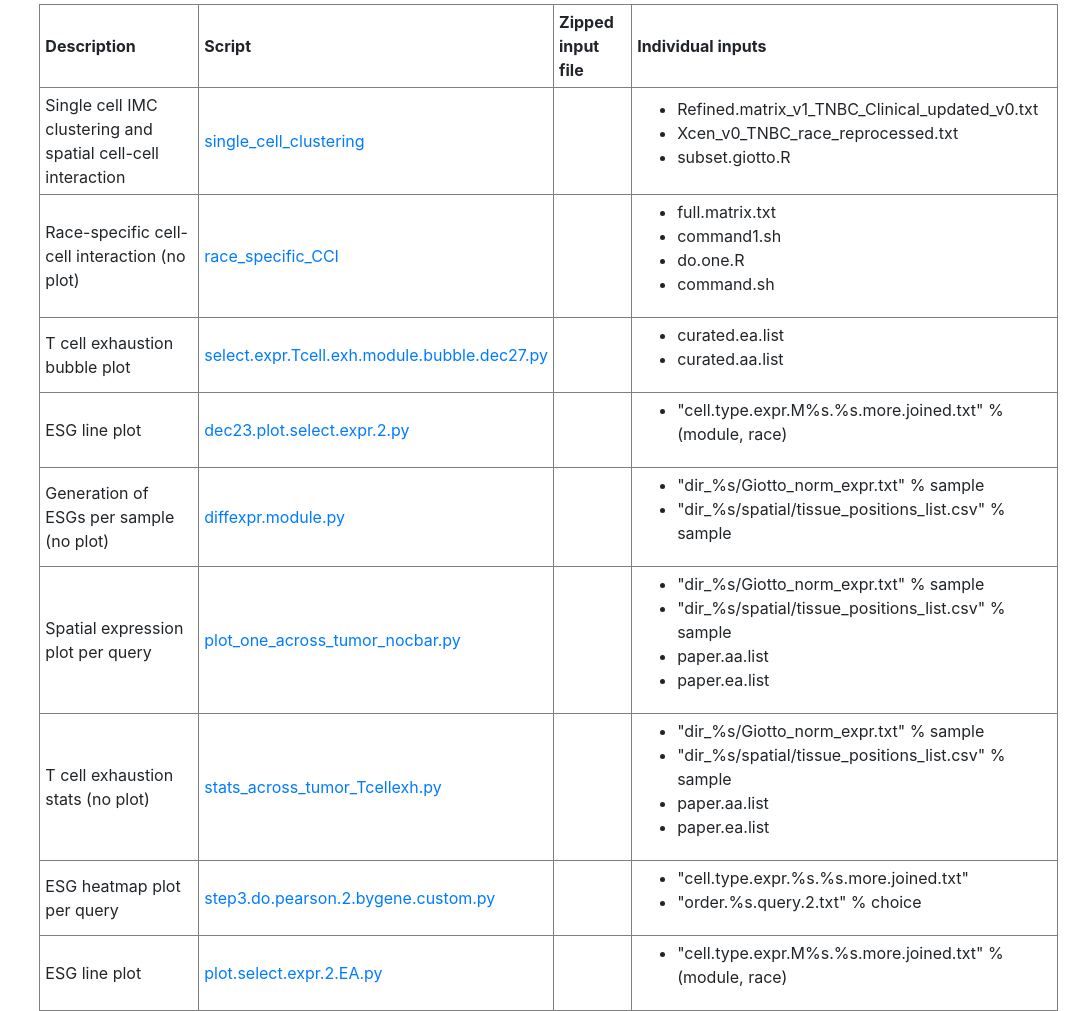
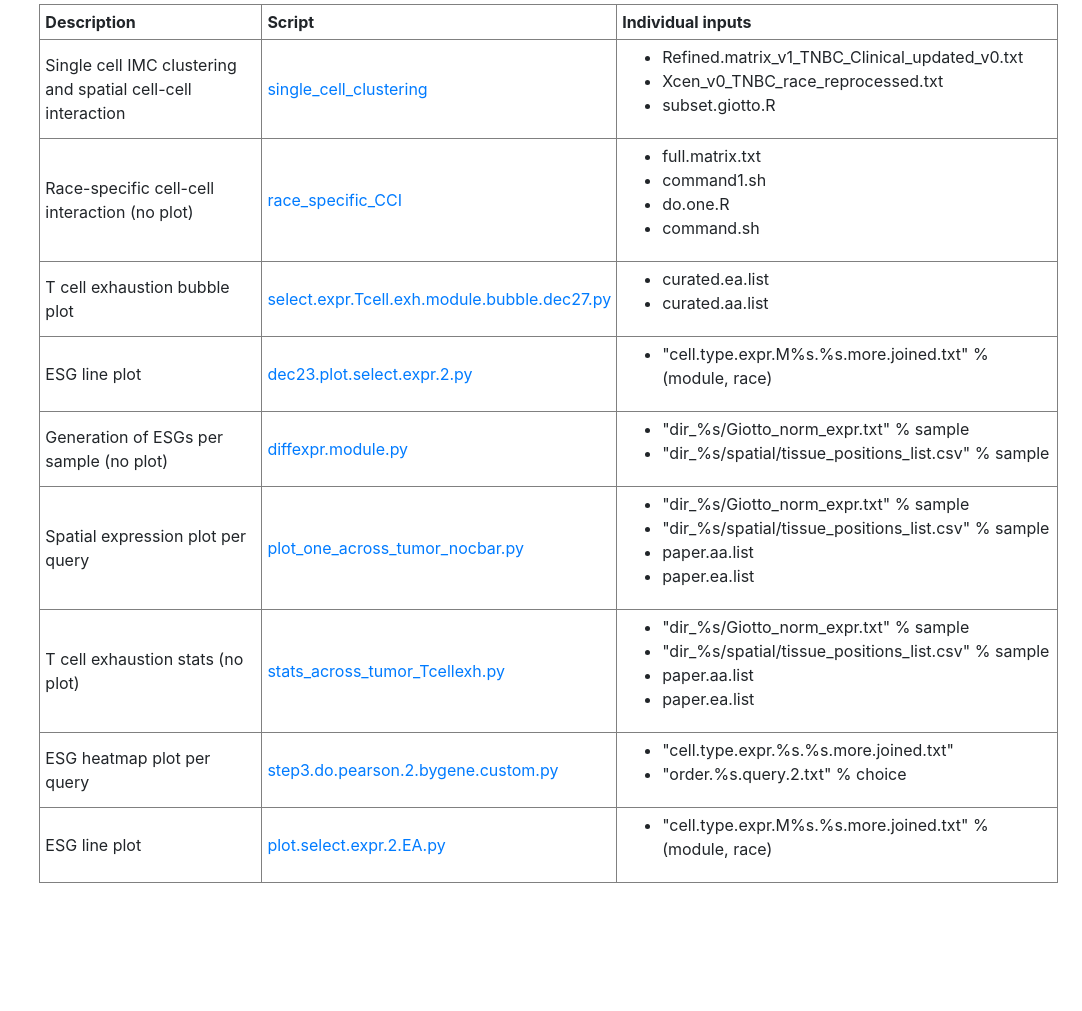
Before and after one commit to qianzhulab/qianzhulab.github.io, a plain HTML site: page suppl/TNBC.scripts/index.html in a window 1280 px wide. Shown: the part 174-1185 px from the top of the page, without its empty margins (198-1280 px from the left). After the commit the page ends 1057 px from the top, so only its background shows below. Drawn offline with Linux system fonts and the light colour scheme.

Commit message:
Add files via upload

```diff
--- a/suppl/TNBC.scripts/index.html
+++ b/suppl/TNBC.scripts/index.html
@@ -29,85 +29,85 @@ Here you find the codes for generating figures and results in the paper.
     <tr>
       <th>Description</th>
       <th>Script</th>
-      <th>Zipped input file</th>
       <th>Individual inputs</th>
+      <!--<th>Zipped input file</th>-->
     </tr>
   </thead>
   <tbody>
     <tr>
 	  <td>Single cell IMC clustering and spatial cell-cell interaction</td>
 	  <td><a href="single_cell_clustering.html">single_cell_clustering</a></td>
-	  <td></td>
 	  <td><ul><li>Refined.matrix_v1_TNBC_Clinical_updated_v0.txt</li>
 	  <li>Xcen_v0_TNBC_race_reprocessed.txt</li>
 	  <li>subset.giotto.R</li>
 	  </ul></td>
+	  <!--<td></td>-->
     </tr>
 	<tr>
 	  <td>Race-specific cell-cell interaction (no plot)</td>
 	  <td><a href="race_specific_CCI.html">race_specific_CCI</a></td>
-	  <td></td>
 	  <td><ul><li>full.matrix.txt</li>
 	  <li>command1.sh</li>
 	  <li>do.one.R</li>
 	  <li>command.sh</li>
 	  </ul></td>
+	  <!--<td></td>-->
 	</tr>
     <tr>
       <td>T cell exhaustion bubble plot</td>
       <td><a href="select.expr.Tcell.exh.module.bubble.dec27.html">select.expr.Tcell.exh.module.bubble.dec27.py</a></td>
-<td></td>
 <td><ul>
 <li>curated.ea.list</li>
       <li>curated.aa.list</li>
 	  </ul></td>
+	  <!--<td></td>-->
     </tr>
     <tr>
       <td>ESG line plot</td>
       <td><a href="dec23.plot.select.expr.2.html">dec23.plot.select.expr.2.py</a></td>
-<td></td>
       <td><ul>
 	  <li>"cell.type.expr.M%s.%s.more.joined.txt" % (module, race)</li></ul></td>
+	  <!--<td></td>-->
     </tr>
     <tr>
       <td>Generation of ESGs per sample (no plot)</td>
       <td><a href="diffexpr.module.html">diffexpr.module.py</a></td>
-	<td></td>
       <td><ul><li>"dir_%s/Giotto_norm_expr.txt" % sample</li>
       <li>"dir_%s/spatial/tissue_positions_list.csv" % sample</li></ul></td>
+	  <!--<td></td>-->
     </tr>
     <tr>
       <td>Spatial expression plot per query</td>
       <td><a href="plot_one_across_tumor_nocbar.html">plot_one_across_tumor_nocbar.py</a></td>
-     <td></td>
 	 <td><ul><li>"dir_%s/Giotto_norm_expr.txt" % sample</li>
       <li>"dir_%s/spatial/tissue_positions_list.csv" % sample</li>
       <li>paper.aa.list</li>
       <li>paper.ea.list</li></ul></td>
+	  <!--<td></td>-->
     </tr>
     <tr>
       <td>T cell exhaustion stats (no plot)</td>
       <td><a href="stats_across_tumor_Tcellexh.html">stats_across_tumor_Tcellexh.py</a></td>
-	  <td></td>
 	  <td><ul><li>"dir_%s/Giotto_norm_expr.txt" % sample</li>
       <li>"dir_%s/spatial/tissue_positions_list.csv" % sample</li>
       <li>paper.aa.list</li>
       <li>paper.ea.list</li>
 	  </ul></td>
+	  <!--<td></td>-->
     </tr>
     <tr>
       <td>ESG heatmap plot per query</td>
       <td><a href="step3.do.pearson.2.bygene.custom.html">step3.do.pearson.2.bygene.custom.py</a></td>
-	  <td></td>
       <td><ul><li>"cell.type.expr.%s.%s.more.joined.txt"</li>
       <li>"order.%s.query.2.txt" % choice</li></ul></td>
+	  <!--<td></td>-->
     </tr>
     <tr>
       <td>ESG line plot</td>
       <td><a href="plot.select.expr.2.EA.html">plot.select.expr.2.EA.py</a></td>
-	  <td></td>
       <td><ul><li>"cell.type.expr.M%s.%s.more.joined.txt" % (module, race)</li>
 	  </ul></td>
+	  <!--<td></td>-->
     </tr>
   </tbody>
 </table>
```
